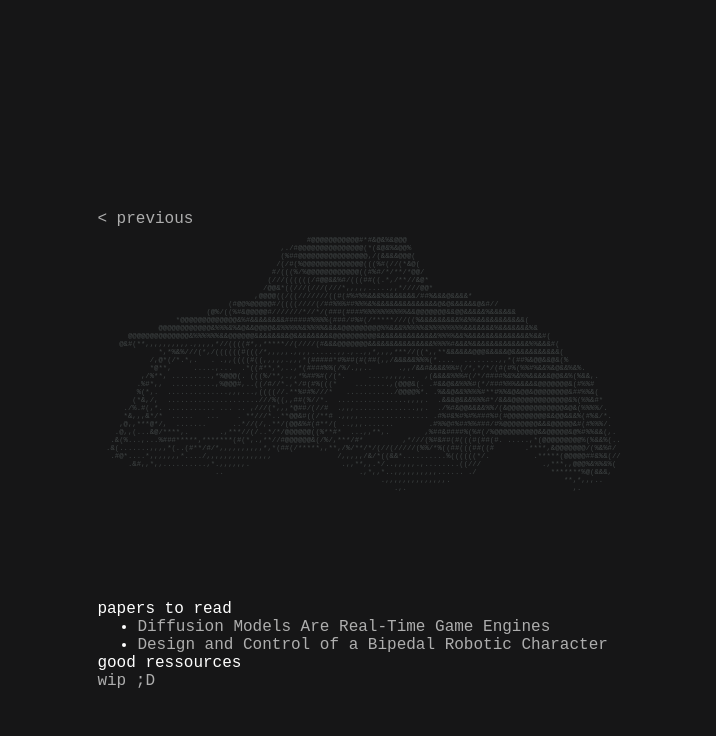
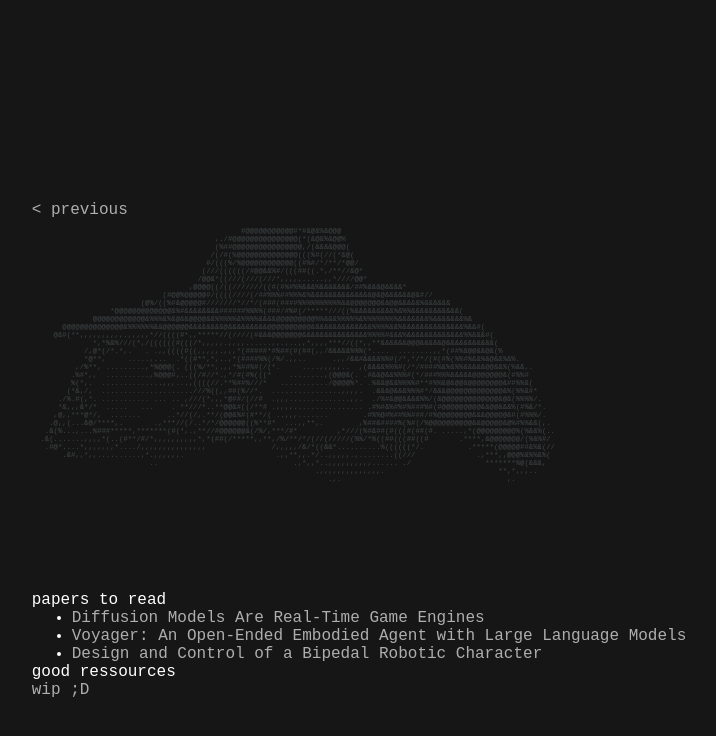
Before and after one commit to tayheau/tayheau.github.io, a Jekyll site: the page to_read.html, which Jekyll copies as it is, in a window 1280 px wide. Shown: the top 736 px of the page, without its empty margins (281-997 px from the left). Built offline with Jekyll 4.4.1, drawn with Linux system fonts in a browser that asks for light colours.

Commit message:
Update to_read.html

```diff
--- a/to_read.html
+++ b/to_read.html
@@ -50,6 +50,7 @@
         papers to read
         <ul>
             <li> <a href="https://arxiv.org/abs/2408.14837#">Diffusion Models Are Real-Time Game Engines</a> </li>
+            <li><a href="https://arxiv.org/abs/2305.16291">Voyager: An Open-Ended Embodied Agent with Large Language Models</a></li>
             <li> <a href="https://la.disneyresearch.com/wp-content/uploads/BD_X_paper.pdf">Design and Control of a Bipedal Robotic Character</a></li>
         </ul>
         good ressources
```
